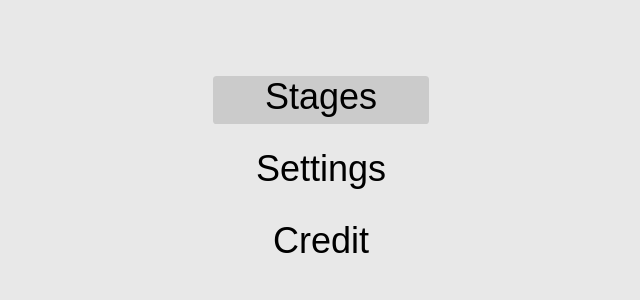
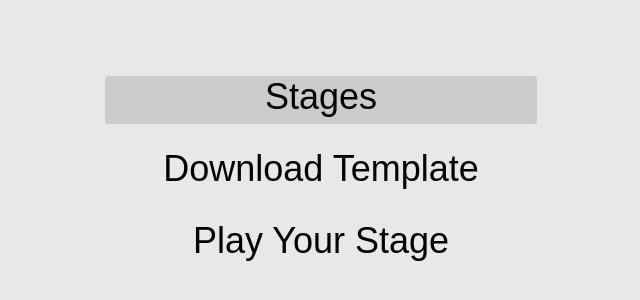
Before and after one commit to IpotaZero/Vector-Space-Maker, a website built with Vite: page index.html in a window 1280 px wide. Shown: the part 228-528 px from the top of the page, without its empty margins (319-959 px from the left). Built offline with nearby package versions, Linux system fonts and the light colour scheme; a web font is replaced by a local one.

Commit message:
タイトルページのボタンを更新し、設定とクレジットのリンクをダウンロードテンプレートとステージプレイのボタンに変更しました。また、CSSでのオーバーフローを可視化に変更し、ボタンの幅を拡大しました。プレイヤーの空気抵抗を調整し、移動入力の反応を改善しました。ページ遷移のアニメーション設定を整理し、クロスフェードオプションを追加しました。

```diff
--- a/assets/pages/title/index.html
+++ b/assets/pages/title/index.html
@@ -3,8 +3,8 @@
 <div class="page" id="first">
     <div class="options" data-direction="column">
         <button data-link="stages">Stages</button>
-        <button data-link="setting">Settings</button>
-        <button data-link="credit">Credit</button>
+        <button class="download">Download Template</button>
+        <button class="load">Play Your Stage</button>
     </div>
 </div>
 
--- a/css/style.css
+++ b/css/style.css
@@ -26,7 +26,7 @@ body {
 
     font-size: 24px;
 
-    overflow: hidden;
+    overflow: visible;
 }
 
 #container {
@@ -58,7 +58,7 @@ button {
     border: none;
     background: none;
 
-    width: 6em;
+    width: 12em;
 
     font-size: 1.5em;
 
--- a/src/Game/Player.ts
+++ b/src/Game/Player.ts
@@ -29,7 +29,7 @@ export class Player {
         this.p = this.p.add(this.v)
 
         // 空気抵抗
-        this.v = this.v.mul(0.99)
+        this.v = this.v.mul(0.97)
 
         this.rotation += this.v.dot(this.g.normal()) / 36
 
@@ -39,10 +39,10 @@ export class Player {
     // 入力
     move(input: DigitalInputReader<"left" | "right" | "jump">): void {
         if (input.isPressed("right")) {
-            this.v = this.v.add(this.g.normal().mul(0.3))
+            this.v = this.v.add(this.g.normal().mul(0.4))
         }
         if (input.isPressed("left")) {
-            this.v = this.v.add(this.g.normal().mul(-0.3))
+            this.v = this.v.add(this.g.normal().mul(-0.4))
         }
 
         if (input.isPressed("jump")) {
--- a/src/Scene/SceneTitle.ts
+++ b/src/Scene/SceneTitle.ts
@@ -21,39 +21,49 @@ export class SceneTitle extends Scene {
     async start(): Promise<void> {
         await this.pages.loadFromFile(Dom.container, "assets/pages/title/index.html")
 
-        this.pages.setTransition("first", "stages", {
+        this.pages.setTransition(
+            "first",
+            "stages",
+            {
                 from: [
                     [
                         { transform: "translateX(0)", opacity: 1 },
                         { transform: "translateX(-25%)", opacity: 0 },
                     ],
-                { duration: 400, easing: "ease-out" },
+                    { duration: 400, easing: "ease", fill: "forwards" },
                 ],
                 to: [
                     [
                         { transform: "translateX(25%)", opacity: 0 },
                         { transform: "translateX(0)", opacity: 1 },
                     ],
-                { duration: 400, easing: "ease-out" },
+                    { duration: 400, easing: "ease", fill: "forwards" },
                 ],
-        })
+            },
+            { crossFade: false },
+        )
 
-        this.pages.setTransition("stages", "first", {
+        this.pages.setTransition(
+            "stages",
+            "first",
+            {
                 from: [
                     [
                         { transform: "translateX(0)", opacity: 1 },
                         { transform: "translateX(25%)", opacity: 0 },
                     ],
-                { duration: 400, easing: "ease-out" },
+                    { duration: 400, easing: "ease", fill: "forwards" },
                 ],
                 to: [
                     [
                         { transform: "translateX(-25%)", opacity: 0 },
                         { transform: "translateX(0)", opacity: 1 },
                     ],
-                { duration: 400, easing: "ease-out" },
+                    { duration: 400, easing: "ease", fill: "forwards" },
                 ],
-        })
+            },
+            { crossFade: true },
+        )
 
         this.selector.load(Dom.container)
         this.selector
--- a/src/utils/Pages/Pages.ts
+++ b/src/utils/Pages/Pages.ts
@@ -1,4 +1,4 @@
-import { Transition } from "../Functions/Transition"
+import { Awaits } from "../Functions/Awaits"
 import { PageDom } from "./PageDom"
 import { PageEventSetter } from "./PageEventSetter"
 import { PageState } from "./PageState"
@@ -44,7 +44,12 @@ export class Pages {
 
     private readonly transitions: Record<string, Record<string, PageTransition>> = {}
 
-    setTransition(from: string, to: string, forward: TransitionArgs) {
+    setTransition(
+        from: string,
+        to: string,
+        forward: TransitionArgs,
+        options: { crossFade: boolean } = { crossFade: false },
+    ) {
         if (!this.transitions[from]) {
             this.transitions[from] = {}
         }
@@ -62,10 +67,20 @@ export class Pages {
     ) {
         const animationId = ++this.animationId
 
+        to.getAnimations().forEach((a) => a.cancel())
+        from.getAnimations().forEach((a) => a.cancel())
+
+        to.style.opacity = "0"
         to.classList.remove("hidden")
+
+        await Awaits.frame()
 
         const fromAnimation = animate(from, ...args.from)
         const toAnimation = animate(to, ...args.to)
+
+        to.style.opacity = ""
+        fromAnimation.play()
+        toAnimation.play()
 
         await Promise.all([fromAnimation.finished, toAnimation.finished])
 
```
Lines whose indentation alone changed are shown as unchanged.
